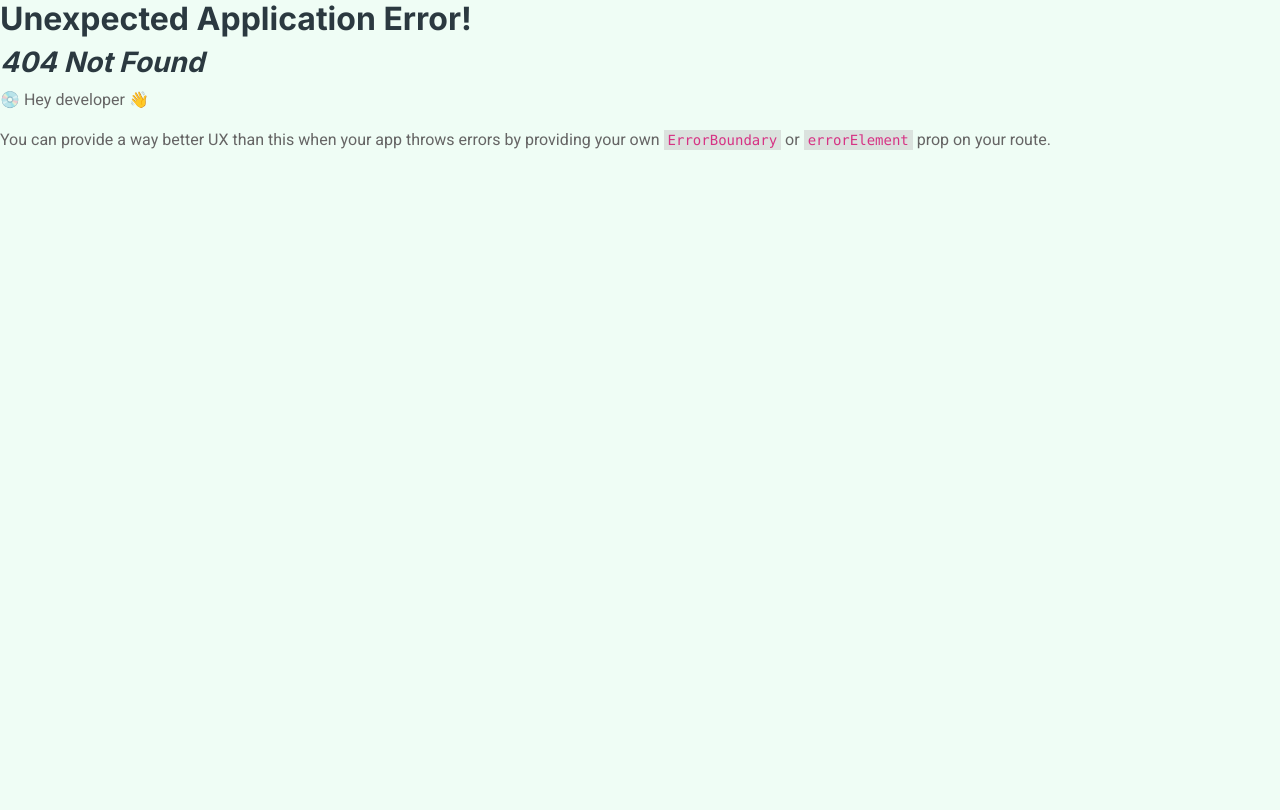
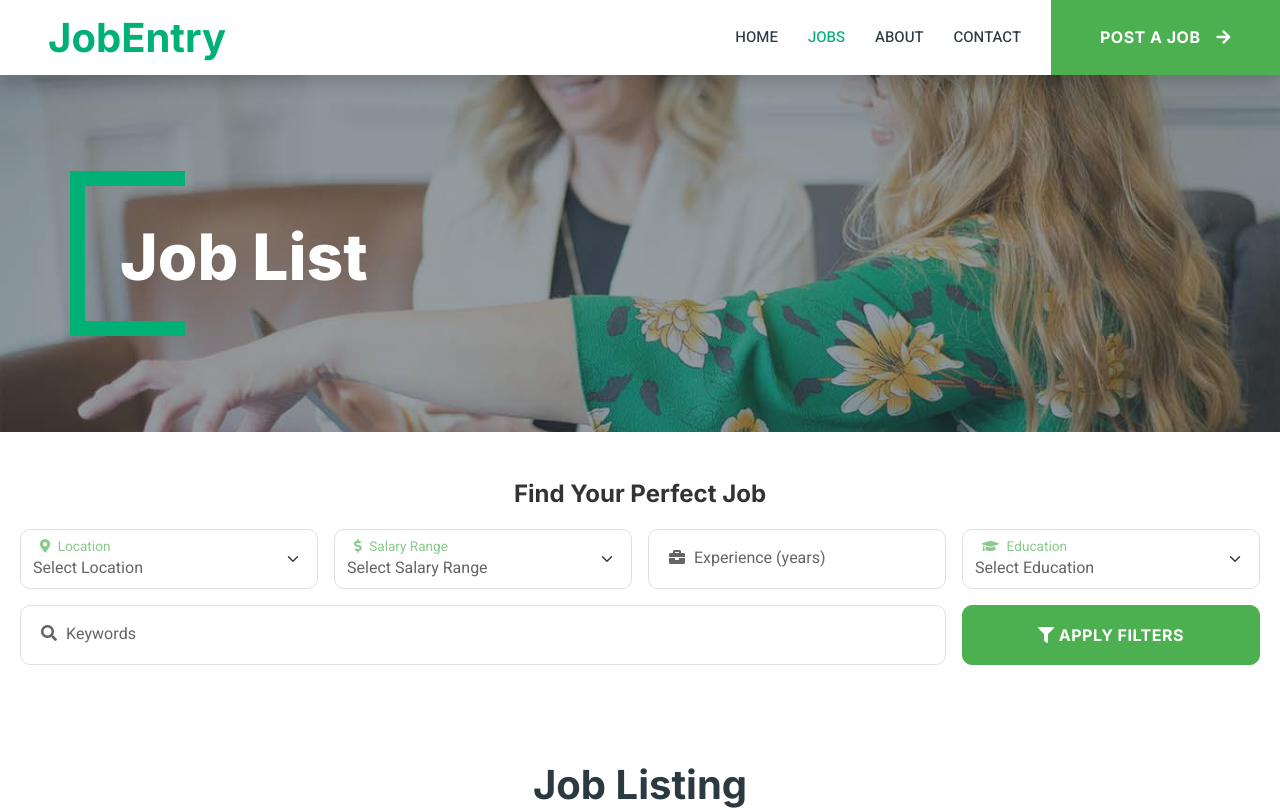
Before and after one commit to mehedihasanhasib/job-listing-frontend, a React (Vite) app: page /jobs in a window 1280 px wide. Before the commit this address had no page. Shown: the top 810 px of the page. Built offline with nearby package versions, Linux system fonts and the light colour scheme.

Commit message:
jobs page added

```diff
--- a/src/App.jsx
+++ b/src/App.jsx
@@ -2,6 +2,8 @@ import { Outlet } from "react-router-dom";
 
 import Navbar from "./components/Navbar";
 import Footer from "./components/Footer";
+import BackToTop from "./components/BackToTop";
+
 
 function App() {
   return (
--- /dev/null
+++ b/src/components/BackToTop.jsx
@@ -0,0 +1,7 @@
+export default function BackToTop(){
+    return(
+        <>
+        <a href="#" class="btn btn-lg btn-primary btn-lg-square back-to-top"><i class="bi bi-arrow-up"></i></a>
+        </>
+    )
+}
--- a/src/components/FilterJob.jsx
+++ b/src/components/FilterJob.jsx
@@ -6,14 +6,14 @@ const FilterJob = () => {
       {/* <!-- Add filtering section --> */}
       <div className="row mb-5">
         <div className="col-12">
-          <div className="filter-card">
+          <div className="" style={{ borderRadius: "8px", margin:"0 20px" }}>
             <h4 className="filter-title">Find Your Perfect Job</h4>
             <form id="job-filter-form">
               <div className="row g-3">
                 <div className="col-md-4 col-lg-3">
                   <div className="form-floating">
-                    <select className="form-select" id="filter-location">
-                      <option value="" disabled selected>
+                    <select className="form-select" id="filter-location" defaultValue={""}>
+                      <option value="" disabled>
                         Select Location
                       </option>
                       <option value="new-york">New York</option>
@@ -29,8 +29,8 @@ const FilterJob = () => {
                 </div>
                 <div className="col-md-4 col-lg-3">
                   <div className="form-floating">
-                    <select className="form-select" id="filter-salary">
-                      <option value="" disabled selected>
+                    <select className="form-select" id="filter-salary" defaultValue={""}>
+                      <option value="" disabled>
                         Select Salary Range
                       </option>
                       <option value="0-50000">$0 - $50,000</option>
@@ -58,8 +58,8 @@ const FilterJob = () => {
                 </div>
                 <div className="col-md-4 col-lg-3">
                   <div className="form-floating">
-                    <select className="form-select" id="filter-education">
-                      <option value="" disabled selected>
+                    <select className="form-select" id="filter-education" defaultValue={""}>
+                      <option value="" disabled>
                         Select Education
                       </option>
                       <option value="high-school">High School</option>
--- a/src/components/Footer.jsx
+++ b/src/components/Footer.jsx
@@ -42,27 +42,6 @@ export default function Footer(){
                     </div>
                 </div>
             </div>
-            <div className="container">
-                <div className="copyright">
-                    <div className="row">
-                        <div className="col-md-6 text-center text-md-start mb-3 mb-md-0">
-                            &copy; <a className="border-bottom" href="#">Your Site Name</a>, All Right Reserved.
-
-
-                            <a className="border-bottom" href="https://htmlcodex.com">HTML Codex</a>
-                            <br />Distributed By <a className="border-bottom" href="https://themewagon.com" target="_blank">ThemeWagon</a>
-                        </div>
-                        <div className="col-md-6 text-center text-md-end">
-                            <div className="footer-menu">
-                                <a href="">Home</a>
-                                <a href="">Cookies</a>
-                                <a href="">Help</a>
-                                <a href="">FQAs</a>
-                            </div>
-                        </div>
-                    </div>
-                </div>
-            </div>
         </div>
         </>
     )
--- a/src/components/Navbar.jsx
+++ b/src/components/Navbar.jsx
@@ -24,10 +24,16 @@ const Navbar = () => {
             <NavLink to="/" className="nav-item nav-link">
               Home
             </NavLink>
+            <NavLink to="/jobs" className="nav-item nav-link">
+              Jobs
+            </NavLink>
             <NavLink to="/about" className="nav-item nav-link">
               About
             </NavLink>
-            <div className="nav-item dropdown">
+            <NavLink to="/contact" className="nav-item nav-link">
+              Contact
+            </NavLink>
+            {/* <div className="nav-item dropdown">
               <a
                 to="#"
                 className="nav-link dropdown-toggle"
@@ -63,10 +69,8 @@ const Navbar = () => {
                   404
                 </a>
               </div>
-            </div>
-            <a to="contact.html" className="nav-item nav-link">
-              Contact
-            </a>
+            </div> */}
+
           </div>
           <a
             to=""
--- a/src/components/SearchHome.jsx
+++ b/src/components/SearchHome.jsx
@@ -20,16 +20,16 @@ const SearchHome = () => {
                   />
                 </div>
                 <div className="col-md-4">
-                  <select className="form-select border-0">
-                    <option selected>Category</option>
+                  <select className="form-select border-0" defaultValue={""}>
+                    <option value="" disabled>Category</option>
                     <option value="1">Category 1</option>
                     <option value="2">Category 2</option>
                     <option value="3">Category 3</option>
                   </select>
                 </div>
                 <div className="col-md-4">
-                  <select className="form-select border-0">
-                    <option selected>Location</option>
+                  <select className="form-select border-0" defaultValue={""}>
+                    <option value="" disabled>Location</option>
                     <option value="1">Location 1</option>
                     <option value="2">Location 2</option>
                     <option value="3">Location 3</option>
--- a/src/components/tabs/Featured.jsx
+++ b/src/components/tabs/Featured.jsx
@@ -3,7 +3,7 @@
 const Featured = () => {
     return (
         <>
-            <div id="featured" className="tab-pane fade show p-0 active">
+            <div id="featured" className="tab-pane show p-0 active">
                 <div className="job-item p-4 mb-4">
                   <div className="row g-4">
                     <div className="col-sm-12 col-md-8 d-flex align-items-center">
--- /dev/null
+++ b/src/pages/Contacts.jsx
@@ -0,0 +1,7 @@
+export default function Contacts(){
+    return(
+        <>
+            <h1>Contact</h1>
+        </>
+    )
+}
--- a/src/pages/Home.jsx
+++ b/src/pages/Home.jsx
@@ -2,8 +2,12 @@ import Carousel from "../components/Carousel";
 import SearchHome from "../components/SearchHome";
 import Category from "../components/Category";
 import JobList from "../components/JobList";
+import { useEffect } from "react";
 
 const Home = () => {
+  useEffect(()=>{
+    console.log("rendered");
+  }, [])
   return (
     <>
       <Carousel />
--- /dev/null
+++ b/src/pages/Jobs.jsx
@@ -0,0 +1,13 @@
+import Header from "../components/Header";
+import FilterJob from "../components/FilterJob";
+import JobList from "../components/JobList";
+
+export default function Jobs(){
+    return(
+        <>
+            <Header title={"Job List"}/>
+            <FilterJob />
+            <JobList />
+        </>
+    )
+}
```
Also changed, not shown: src/main.jsx (+12 -2 lines).
